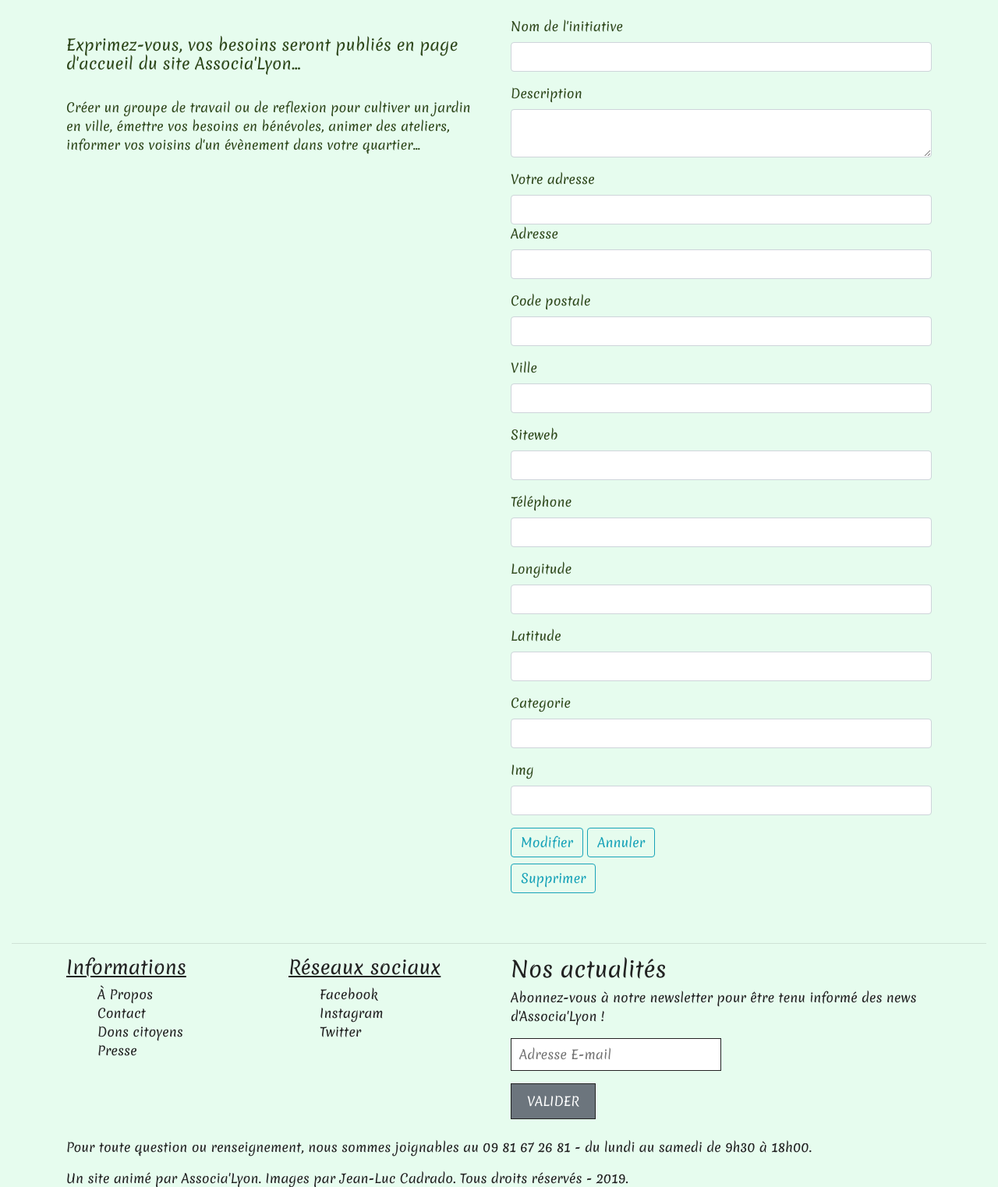
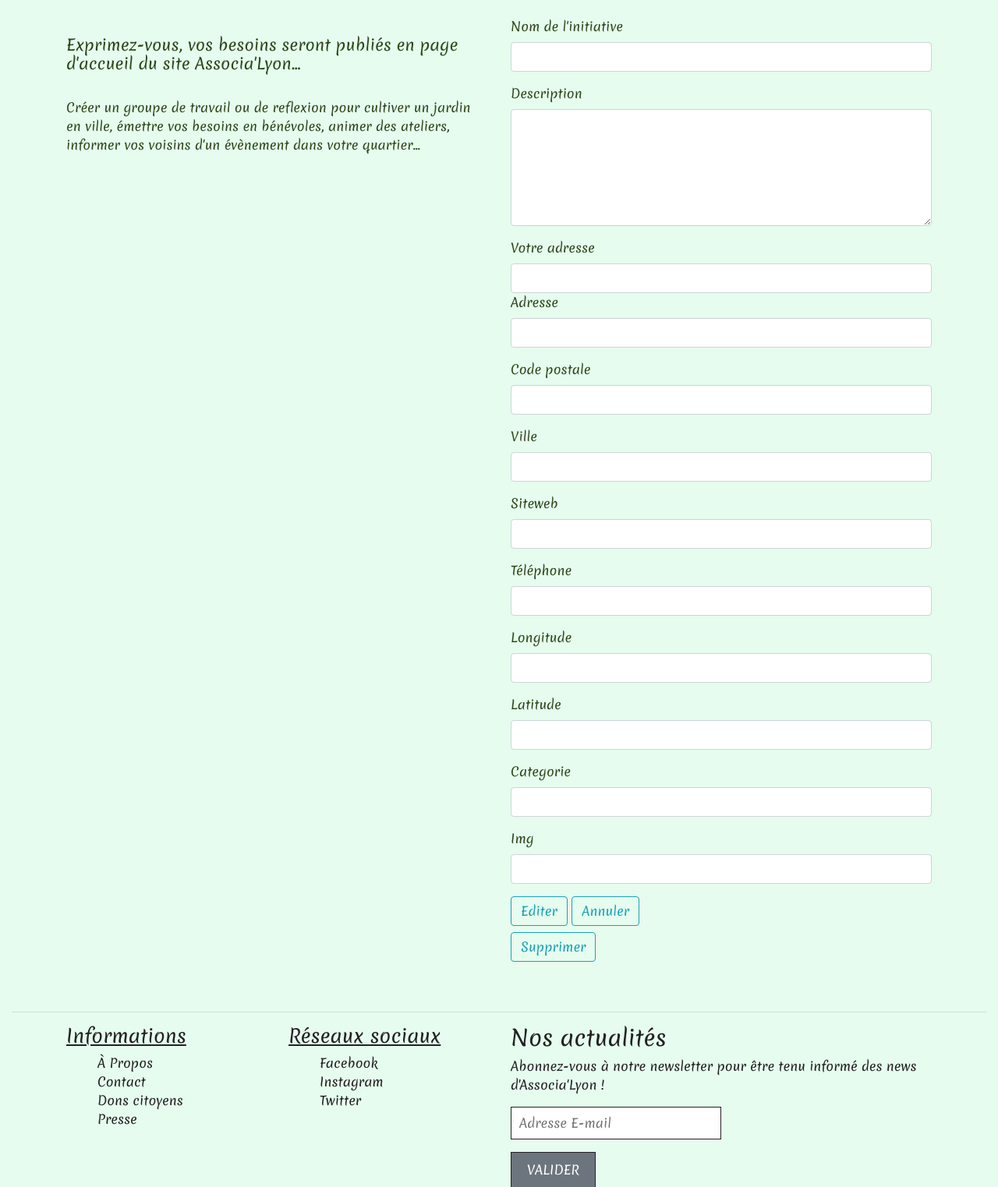
Before and after one commit to rikval/Associa-Lyon, a Symfony app: template templates/initiative/edit.html.twig in a window 1280 px wide. Shown: the part 410-1933 px from the top of the page at 78% size. Run offline with Twig, Linux system fonts and the light colour scheme; the template is opened without the code that fills it, so the values that code supplies are empty; form fields are guessed from the names that the template uses; some libraries are stand-ins or nearby versions.

Commit message:
formDescription and text

```diff
--- a/templates/initiative/_form.html.twig
+++ b/templates/initiative/_form.html.twig
@@ -13,7 +13,8 @@
 
         {{ form_row(form.titre, {'label': 'Nom de l\'initiative'}) }}
 
-        {{ form_row(form.description) }}
+        {{ form_row(form.description, { 'attr': {
+        'style' : 'height: 150px'}} ) }}
     <div id="locationField">
         <label for="autocomplete">Votre adresse</label>
         <input class="form-control" id="autocomplete" placeholder="" onFocus="geolocate()" type="text" />
--- a/templates/initiative/edit.html.twig
+++ b/templates/initiative/edit.html.twig
@@ -5,7 +5,7 @@
 {% block body %}
 <h2 class="m-4 font-weight-normal text-center">Modifier une initiative</h2>
 
-    {{ include('initiative/_form.html.twig', {'button_label': 'Modifier'}) }}
+    {{ include('initiative/_form.html.twig', {'button_label': 'Editer'}) }}
 
     {{ include('initiative/_delete_form.html.twig') }}
 {% endblock %}
--- a/templates/proposition/edit.html.twig
+++ b/templates/proposition/edit.html.twig
@@ -5,7 +5,7 @@
 {% block body %}
     <h2 class="m-4 font-weight-normal text-center">Modifier une proposition</h2>
 
-    {{ include('proposition/_form.html.twig', {'button_label': 'Modifier'}) }}
+    {{ include('proposition/_form.html.twig', {'button_label': 'Editer'}) }}
 
 <div class="container">
     <div class="col-12">
--- a/templates/userui/userui.html.twig
+++ b/templates/userui/userui.html.twig
@@ -2,7 +2,7 @@
 
 {% block body %}
 
-<h1 class="mt-4 font-weight-normal" style="text-align:center">Bienvenu {{ user.firstname }}</h1><br><hr>
+<h1 class="mt-4 font-weight-normal" style="text-align:center">Bienvenue {{ user.firstname }}</h1><br><hr>
 <div class="container">
     <div class="row">
 
```
